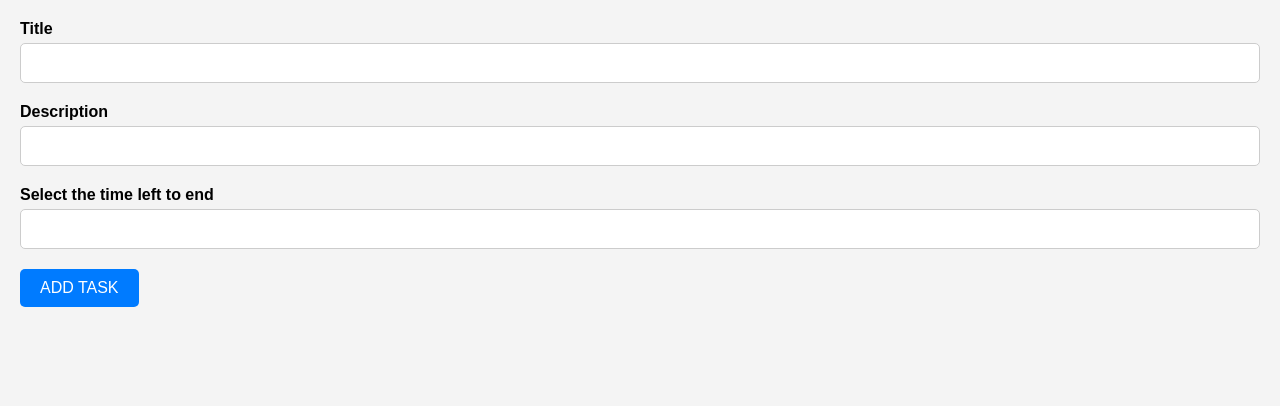
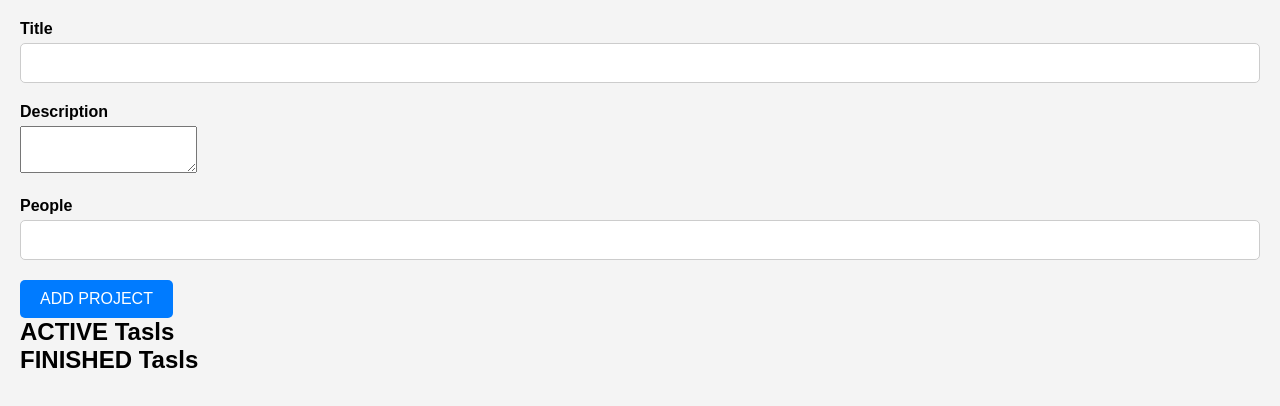
Before and after one commit to pete2k4/TODO-project, a website with bundled scripts: page index.html in a window 1280 px wide. Built offline with nearby package versions, Linux system fonts and the light colour scheme.

Commit message:
added task list

```diff
--- a/index.html
+++ b/index.html
@@ -15,20 +15,38 @@
       <form>
         <div class="form-control">
           <label for="title">Title</label>
-          <input type="text" id="title">
+          <input type="text" id="title" />
         </div>
         <div class="form-control">
           <label for="description">Description</label>
-          <input type="text" id="description">
+          <textarea id="description" rows="3"></textarea>
         </div>
         <div class="form-control">
-          <label for="deadline">Select the time left to end</label>
-          <input type="number" id="deadline">
+          <label for="people">People</label>
+          <input type="number" id="deadline" step="1" min="0" max="5" />
         </div>
-        <button type="submit">ADD TASK</button>
+        <button type="submit">ADD PROJECT</button>
       </form>
     </template>
 
+
+    <template id="single-task">
+      <li draggable="true">
+        <h2></h2>
+        <h3></h3>
+        <p></p>
+      </li>
+    </template>
+
+
+    <template id="task-list">
+      <section class="tasks">
+        <header>
+          <h2></h2>
+        </header>
+        <ul></ul>
+      </section>
+    </template>
     <div id="app"></div>
   </body>
 </html>
--- a/src/app.ts
+++ b/src/app.ts
@@ -47,7 +47,36 @@ function autobind(_: any, _2: string, descriptor: PropertyDescriptor) {
     return adjDescriptor
 }
 
-class Task {
+class TaskList {
+    templateElement: HTMLTemplateElement
+    hostElement: HTMLDivElement
+    element: HTMLElement
+
+    constructor(private type: 'active' | 'finished') {
+        this.templateElement = document.getElementById('task-list')! as HTMLTemplateElement
+        this.hostElement = document.getElementById('app')! as HTMLDivElement
+
+        const importedNode = document.importNode(this.templateElement.content, true)
+
+        this.element = importedNode.firstElementChild as HTMLElement
+        this.element.id = `${this.type}-tasks`
+        this.attach()
+        this.renderContent()
+    }
+
+    private renderContent() {
+        const listId = `${this.type}-tasks-list`
+        this.element.querySelector('ul')!.id = listId
+        this.element.querySelector('h2')!.textContent = this.type.toUpperCase() + ' Tasls'
+
+    }
+
+    private attach() {
+        this.hostElement.insertAdjacentElement('beforeend', this.element)
+    }
+}
+
+class TaskInput {
     //atached elements
     templateElement: HTMLTemplateElement
     hostElement: HTMLDivElement
@@ -136,4 +165,7 @@ class Task {
 }
 
 
-const task = new Task()
+const task = new TaskInput()
+
+const activeTaskList = new TaskList('active')
+const finishedTaskList = new TaskList('finished')
```
Also changed, not shown: dist/app.js, 1 other file.
